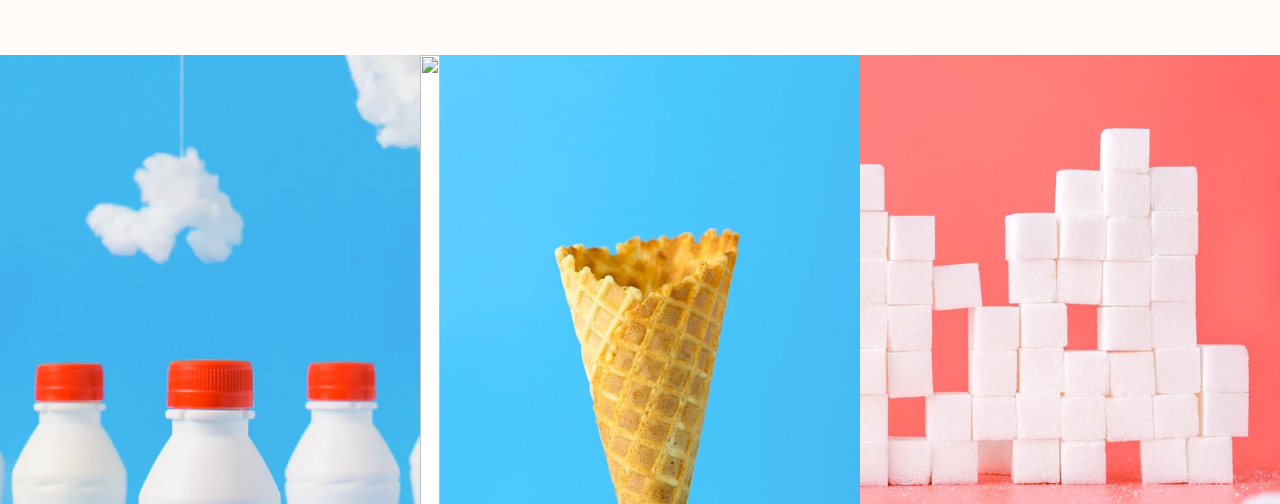
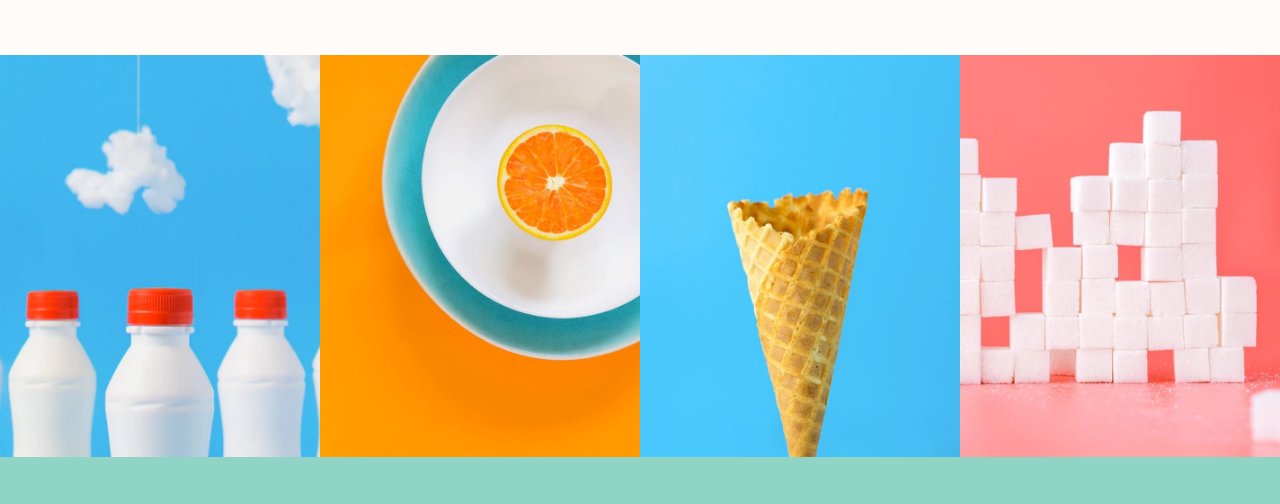
Before and after one commit to tgiferne/sunnyside-agency-landing-page-main, a plain HTML site: page index.html in a window 1280 px wide. Shown: the part 2133-2637 px from the top of the page. Drawn offline with Linux system fonts and the light colour scheme; the site is published under a folder, as on GitHub Pages, so addresses that start at the root find nothing; grey boxes are pictures that could not be loaded.

Commit message:
Update index.html

```diff
--- a/index.html
+++ b/index.html
@@ -138,7 +138,7 @@
       </div>
 
       <div class="container">
-        <img src="/images/desktop/image-gallery-orange.jpg">
+        <img src="./images/desktop/image-gallery-orange.jpg">
       </div>
 
       <div class="container">
```
